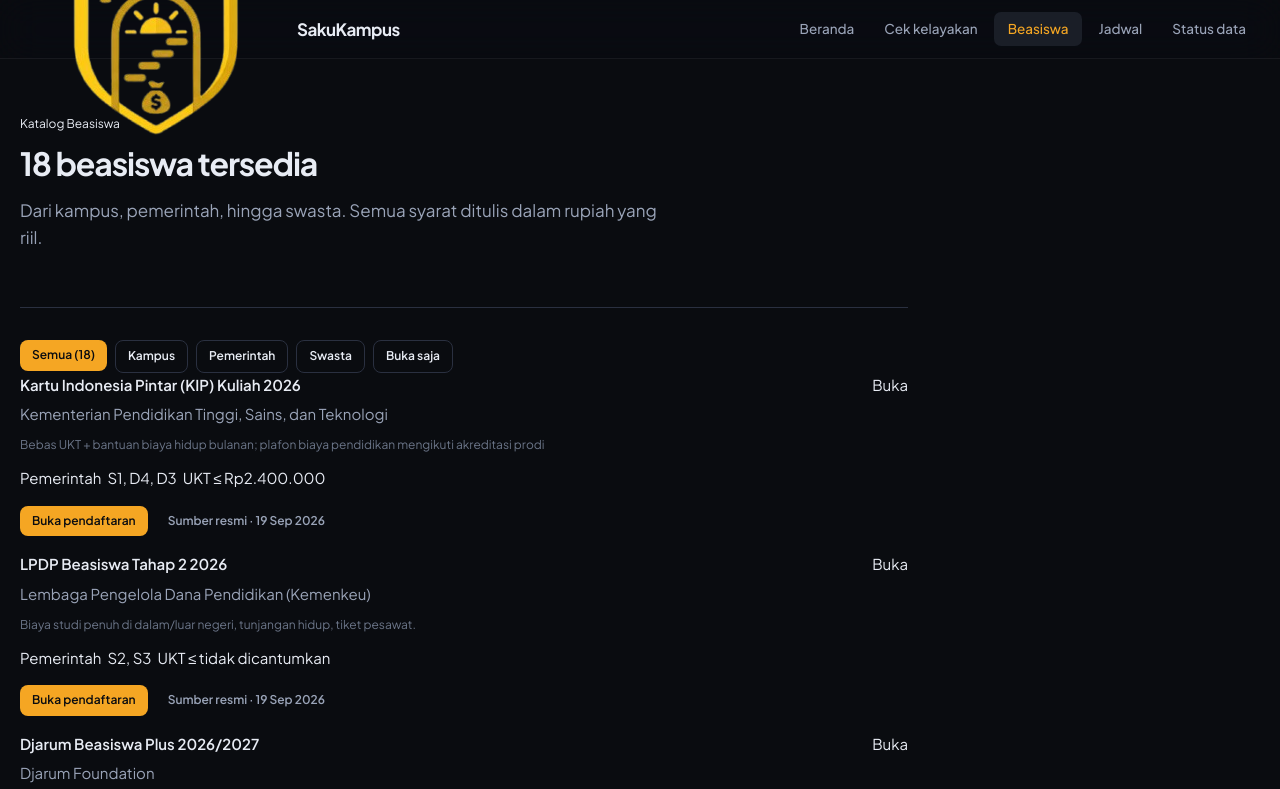
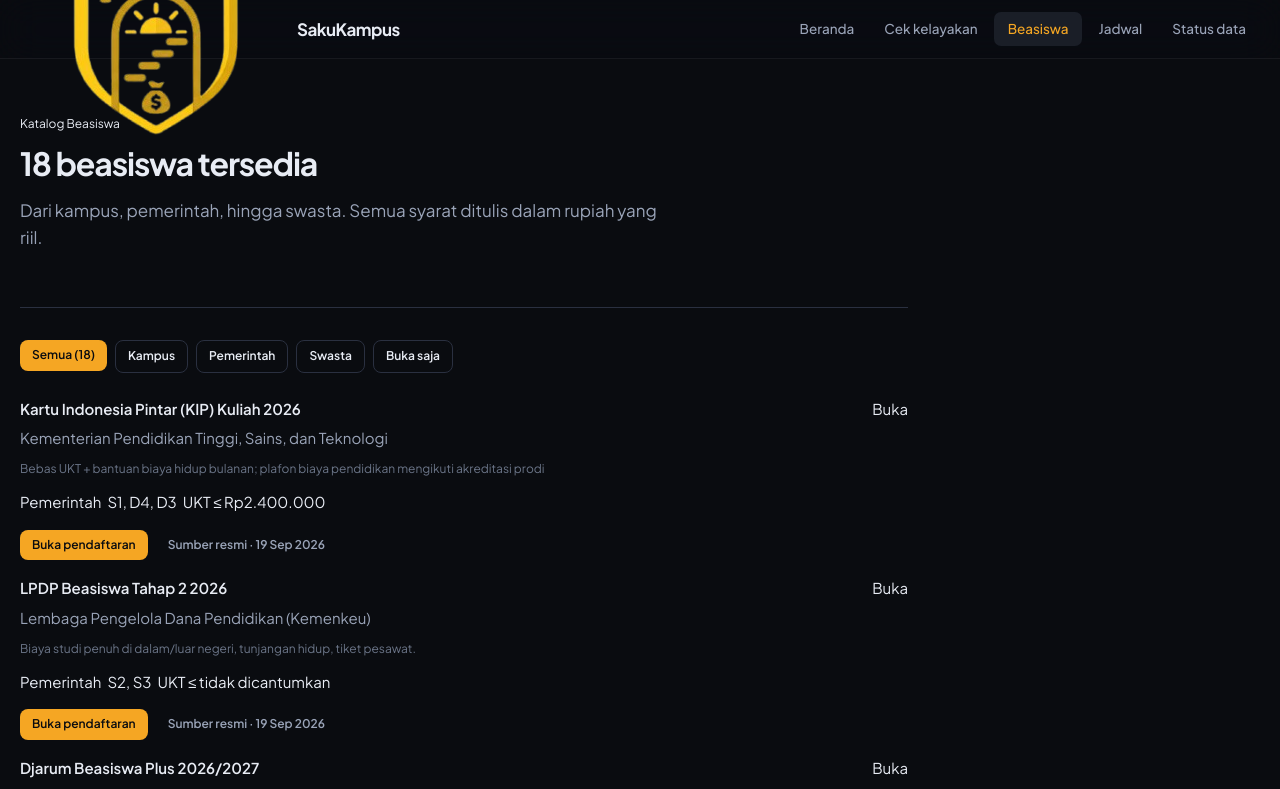
Before and after one commit to Sakamuraa/sakukampus, a Next.js app: page /beasiswa in a window 1280 px wide. Shown: the top 789 px of the page. Built offline with nearby package versions, Linux system fonts and the light colour scheme.

Commit message:
fix: add gap between filters and cards on /beasiswa

```diff
--- a/app/beasiswa/page.tsx
+++ b/app/beasiswa/page.tsx
@@ -78,7 +78,7 @@ export default async function BeasiswaPage({ searchParams }: { searchParams: Pro
         </section>
 
         {/* Cards */}
-        <section className="section" style={{ paddingTop: 0 }}>
+        <section className="section" style={{ paddingTop: 24 }}>
           {list.length === 0 ? (
             <Card>
               <CardContent style={{ textAlign: 'center', padding: '48px 24px' }}>
```
